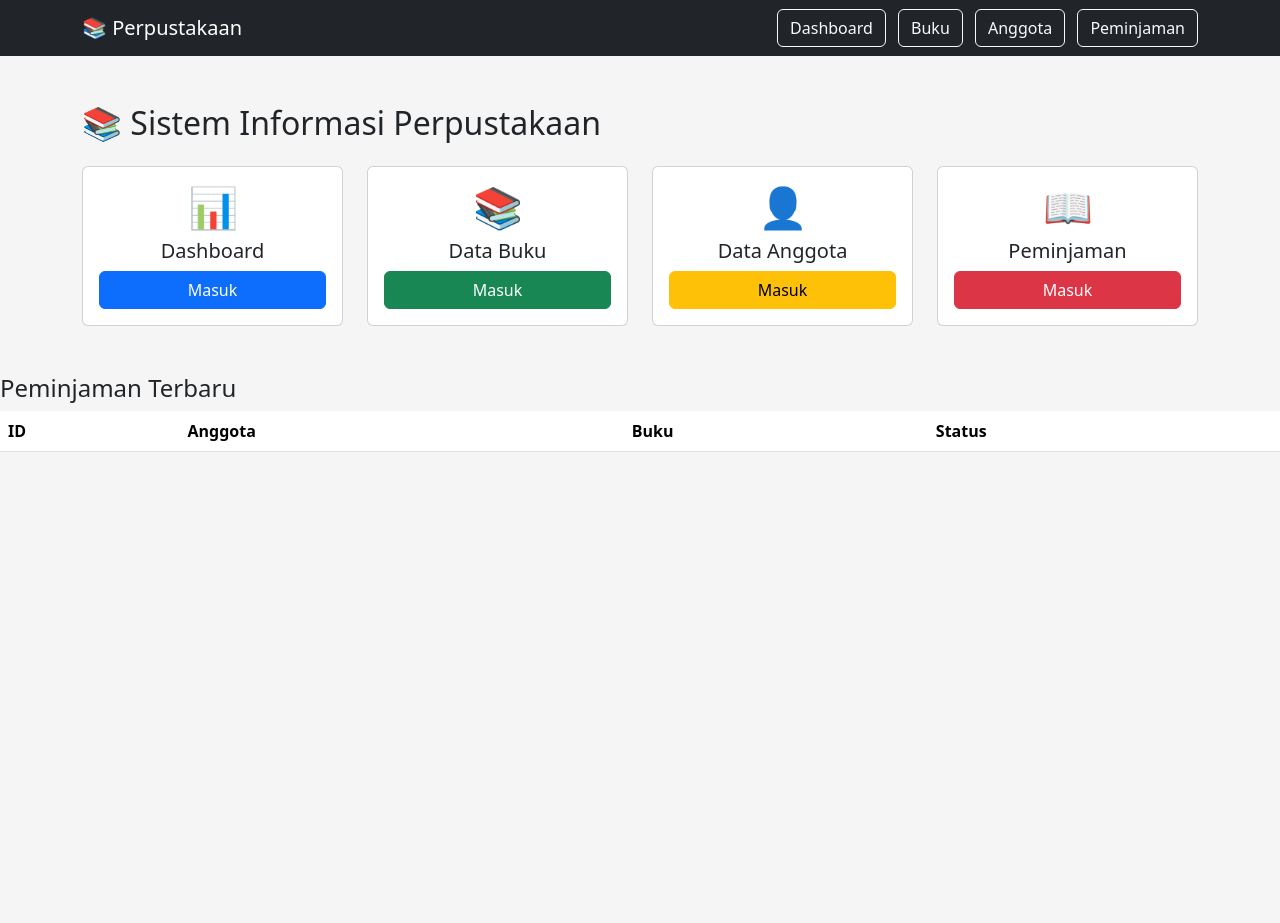
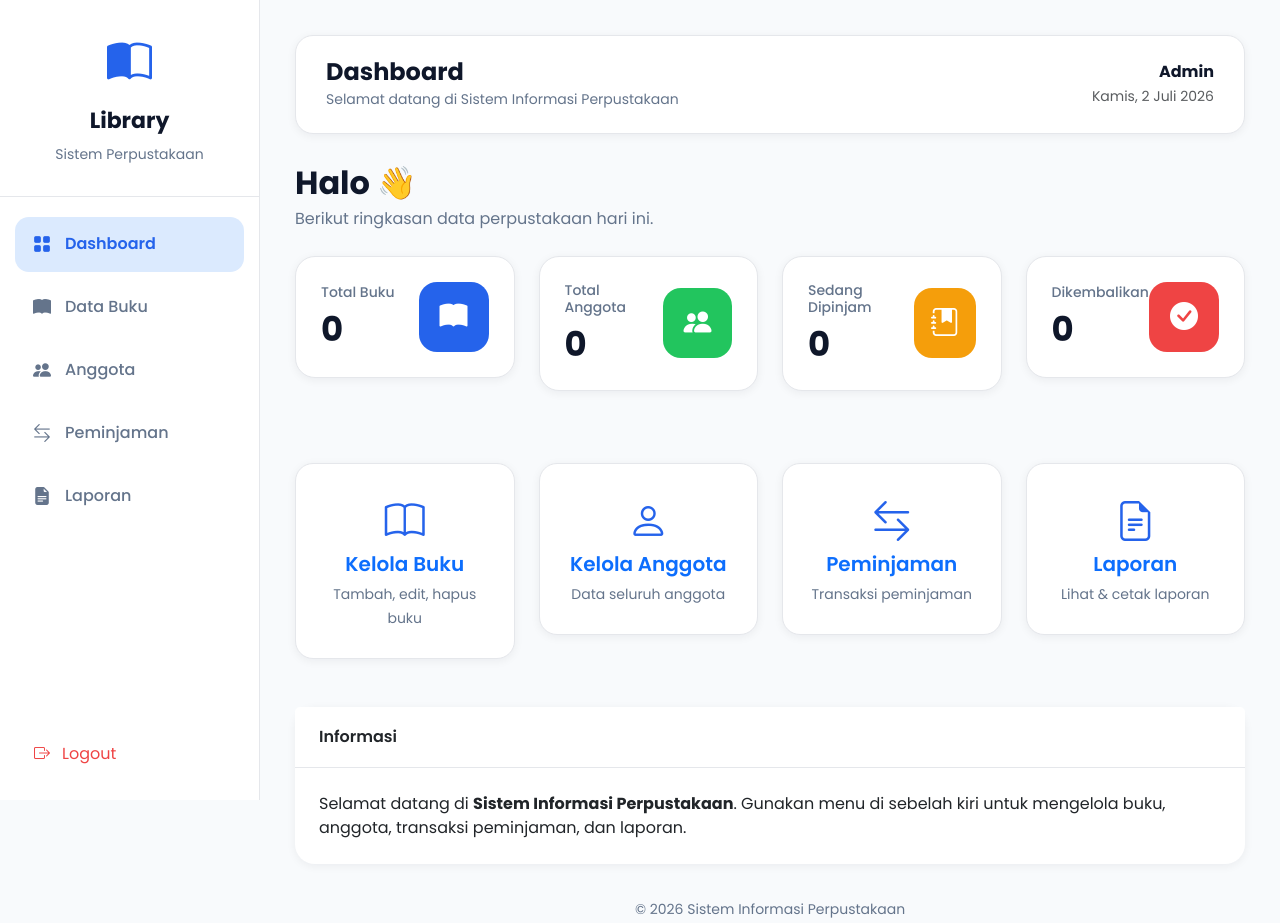
Before and after one commit to rufaidahnurf/perpustakaan-cloud-kel-6, a plain HTML site: page frontend/index.html in a window 1280 px wide. Before the commit the page ends 800 px from the top, so only its background shows below. Drawn offline with nearby package versions, Linux system fonts and the light colour scheme; no server answers.

Commit message:
first commit

```diff
--- a/frontend/index.html
+++ b/frontend/index.html
@@ -1,97 +1,176 @@
 <!DOCTYPE html>
 <html lang="id">
+
 <head>
+
     <meta charset="UTF-8">
     <meta name="viewport" content="width=device-width, initial-scale=1.0">
-    <title>Sistem Perpustakaan</title>
 
+    <title>Dashboard | Sistem Informasi Perpustakaan</title>
+
+    <!-- Bootstrap -->
     <link href="https://cdn.jsdelivr.net/npm/bootstrap@5.3.3/dist/css/bootstrap.min.css" rel="stylesheet">
 
-    <style>
-        body{
-            background:#f5f5f5;
-        }
+    <!-- Bootstrap Icons -->
+    <link rel="stylesheet"
+        href="https://cdn.jsdelivr.net/npm/bootstrap-icons@1.11.3/font/bootstrap-icons.min.css">
 
-        .menu-card{
-            transition:.3s;
-        }
-
-        .menu-card:hover{
-            transform:translateY(-5px);
-            box-shadow:0 5px 20px rgba(0,0,0,.2);
-        }
-    </style>
+    <!-- CSS -->
+    <link rel="stylesheet" href="css/style.css">
 
 </head>
+
 <body>
 
-    <nav class="navbar navbar-expand-lg navbar-dark bg-dark">
+<div class="wrapper">
 
-<div class="container">
+    <!-- ===================== SIDEBAR ===================== -->
 
-<a class="navbar-brand" href="index.html">
+    <aside class="sidebar">
 
-📚 Perpustakaan
+        <div class="logo">
+
+            <i class="bi bi-book-half"></i>
+
+            <h3>Library</h3>
+
+            <small>Sistem Perpustakaan</small>
+
+        </div>
+
+        <ul class="menu">
+
+            <li class="active">
+
+                <a href="dashboard.html">
+
+                    <i class="bi bi-grid-fill"></i>
+
+                    <span>Dashboard</span>
 
                 </a>
 
-<div>
+            </li>
 
-<a class="btn btn-outline-light me-2"
-href="dashboard.html">
+            <li>
 
-Dashboard
+                <a href="buku.html">
+
+                    <i class="bi bi-book-fill"></i>
+
+                    <span>Data Buku</span>
 
                 </a>
 
-<a class="btn btn-outline-light me-2"
-href="buku.html">
+            </li>
 
-Buku
+            <li>
+
+                <a href="anggota.html">
+
+                    <i class="bi bi-people-fill"></i>
+
+                    <span>Anggota</span>
 
                 </a>
 
-<a class="btn btn-outline-light me-2"
-href="anggota.html">
+            </li>
 
-Anggota
+            <li>
+
+                <a href="peminjaman.html">
+
+                    <i class="bi bi-arrow-left-right"></i>
+
+                    <span>Peminjaman</span>
 
                 </a>
 
-<a class="btn btn-outline-light"
-href="peminjaman.html">
+            </li>
 
-Peminjaman
+            <li>
+
+                <a href="laporan.html">
+
+                    <i class="bi bi-file-earmark-text-fill"></i>
+
+                    <span>Laporan</span>
+
+                </a>
+
+            </li>
+
+        </ul>
+
+        <div class="logout">
+
+            <a href="login.html">
+
+                <i class="bi bi-box-arrow-right"></i>
+
+                <span>Logout</span>
 
             </a>
 
         </div>
 
+    </aside>
+
+    <!-- ===================== CONTENT ===================== -->
+
+    <main class="main-content">
+
+        <!-- TOPBAR -->
+
+        <div class="topbar">
+
+            <div>
+
+                <h4>Dashboard</h4>
+
+                <small>Selamat datang di Sistem Informasi Perpustakaan</small>
+
             </div>
 
-</nav>
+            <div class="text-end">
 
-<div class="container mt-5">
+                <strong>Admin</strong><br>
 
-<h2 class="mb-4">
-📚 Sistem Informasi Perpustakaan
-</h2>
+                <small class="text-muted" id="tanggal"></small>
 
-<div class="row">
+            </div>
 
-<div class="col-md-3">
+        </div>
 
-<div class="card menu-card">
+        <!-- JUDUL -->
 
-<div class="card-body text-center">
+        <div class="page-title">
 
-<h1>📊</h1>
+            <h2>Halo 👋</h2>
 
-<h5>Dashboard</h5>
+            <p>Berikut ringkasan data perpustakaan hari ini.</p>
 
-<a href="dashboard.html" class="btn btn-primary w-100">
-Masuk
-</a>
+        </div>
+
+        <!-- CARD -->
+
+        <div class="row g-4">
+
+            <div class="col-lg-3 col-md-6">
+
+                <div class="stat-card">
+
+                    <div class="stat-info">
+
+                        <h6>Total Buku</h6>
+
+                        <h2 id="totalBuku">0</h2>
+
+                    </div>
+
+                    <div class="stat-icon bg-blue">
+
+                        <i class="bi bi-book-fill"></i>
 
                     </div>
 
@@ -99,19 +178,21 @@ Masuk
 
             </div>
 
-<div class="col-md-3">
+            <div class="col-lg-3 col-md-6">
 
-<div class="card menu-card">
+                <div class="stat-card">
 
-<div class="card-body text-center">
+                    <div class="stat-info">
 
-<h1>📚</h1>
+                        <h6>Total Anggota</h6>
 
-<h5>Data Buku</h5>
+                        <h2 id="totalAnggota">0</h2>
 
-<a href="buku.html" class="btn btn-success w-100">
-Masuk
-</a>
+                    </div>
+
+                    <div class="stat-icon bg-green">
+
+                        <i class="bi bi-people-fill"></i>
 
                     </div>
 
@@ -119,19 +200,21 @@ Masuk
 
             </div>
 
-<div class="col-md-3">
+            <div class="col-lg-3 col-md-6">
 
-<div class="card menu-card">
+                <div class="stat-card">
 
-<div class="card-body text-center">
+                    <div class="stat-info">
 
-<h1>👤</h1>
+                        <h6>Sedang Dipinjam</h6>
 
-<h5>Data Anggota</h5>
+                        <h2 id="dipinjam">0</h2>
 
-<a href="anggota.html" class="btn btn-warning w-100">
-Masuk
-</a>
+                    </div>
+
+                    <div class="stat-icon bg-orange">
+
+                        <i class="bi bi-journal-bookmark-fill"></i>
 
                     </div>
 
@@ -139,19 +222,21 @@ Masuk
 
             </div>
 
-<div class="col-md-3">
+            <div class="col-lg-3 col-md-6">
 
-<div class="card menu-card">
+                <div class="stat-card">
 
-<div class="card-body text-center">
+                    <div class="stat-info">
 
-<h1>📖</h1>
+                        <h6>Dikembalikan</h6>
 
-<h5>Peminjaman</h5>
+                        <h2 id="dikembalikan">0</h2>
 
-<a href="peminjaman.html" class="btn btn-danger w-100">
-Masuk
-</a>
+                    </div>
+
+                    <div class="stat-icon bg-red">
+
+                        <i class="bi bi-check-circle-fill"></i>
 
                     </div>
 
@@ -161,28 +246,137 @@ Masuk
 
         </div>
 
+        <!-- QUICK MENU -->
+
+        <div class="row mt-5 g-4">
+
+            <div class="col-lg-3 col-md-6">
+
+                <a href="buku.html">
+
+                    <div class="quick-card">
+
+                        <i class="bi bi-book"></i>
+
+                        <h5>Kelola Buku</h5>
+
+                        <small>Tambah, edit, hapus buku</small>
+
                     </div>
 
-<h4 class="mt-5">Peminjaman Terbaru</h4>
+                </a>
 
-<table class="table table-striped">
+            </div>
 
-<thead>
+            <div class="col-lg-3 col-md-6">
 
-<tr>
+                <a href="anggota.html">
 
-<th>ID</th>
-<th>Anggota</th>
-<th>Buku</th>
-<th>Status</th>
+                    <div class="quick-card">
 
-</tr>
+                        <i class="bi bi-person"></i>
 
-</thead>
+                        <h5>Kelola Anggota</h5>
 
-<tbody id="peminjamanTerbaru"></tbody>
+                        <small>Data seluruh anggota</small>
 
-</table>
+                    </div>
+
+                </a>
+
+            </div>
+
+            <div class="col-lg-3 col-md-6">
+
+                <a href="peminjaman.html">
+
+                    <div class="quick-card">
+
+                        <i class="bi bi-arrow-left-right"></i>
+
+                        <h5>Peminjaman</h5>
+
+                        <small>Transaksi peminjaman</small>
+
+                    </div>
+
+                </a>
+
+            </div>
+
+            <div class="col-lg-3 col-md-6">
+
+                <a href="laporan.html">
+
+                    <div class="quick-card">
+
+                        <i class="bi bi-file-earmark-text"></i>
+
+                        <h5>Laporan</h5>
+
+                        <small>Lihat & cetak laporan</small>
+
+                    </div>
+
+                </a>
+
+            </div>
+
+        </div>
+
+        <!-- INFO -->
+
+        <div class="card mt-5">
+
+            <div class="card-header">
+
+                Informasi
+
+            </div>
+
+            <div class="card-body">
+
+                <p class="mb-0">
+
+                    Selamat datang di <strong>Sistem Informasi Perpustakaan</strong>.
+                    Gunakan menu di sebelah kiri untuk mengelola buku,
+                    anggota, transaksi peminjaman, dan laporan.
+
+                </p>
+
+            </div>
+
+        </div>
+
+        <div class="footer">
+
+            © 2026 Sistem Informasi Perpustakaan
+
+        </div>
+
+    </main>
+
+</div>
+
+<script>
+
+document.getElementById("tanggal").innerHTML =
+new Date().toLocaleDateString("id-ID",{
+
+    weekday:"long",
+
+    day:"numeric",
+
+    month:"long",
+
+    year:"numeric"
+
+});
+
+</script>
+
+<script src="js/dashboard.js"></script>
 
 </body>
+
 </html>
```
Also changed, not shown: frontend/dashboard.html (deleted, +0 -382 lines). Lines whose indentation alone changed are shown as unchanged.
